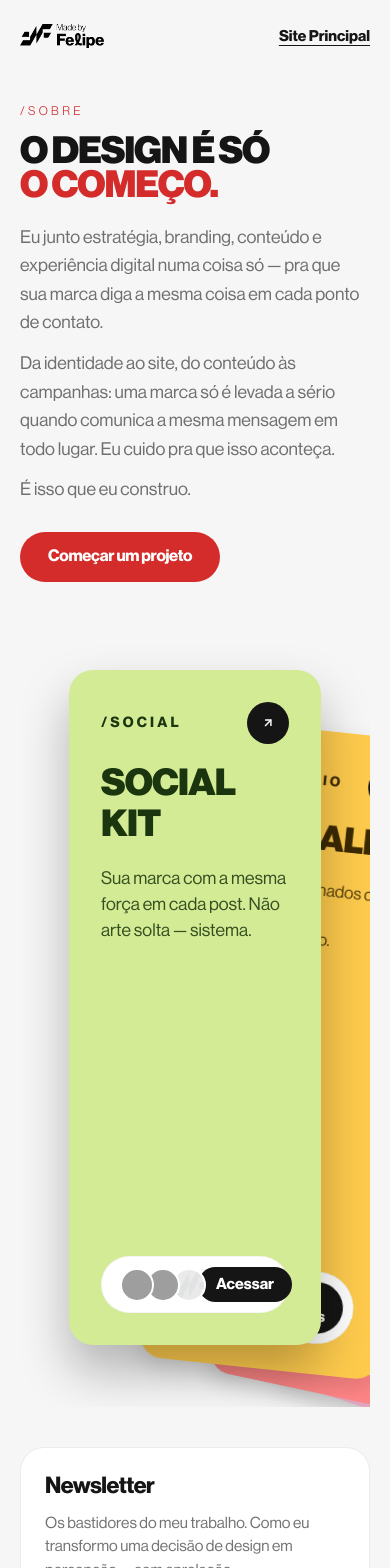
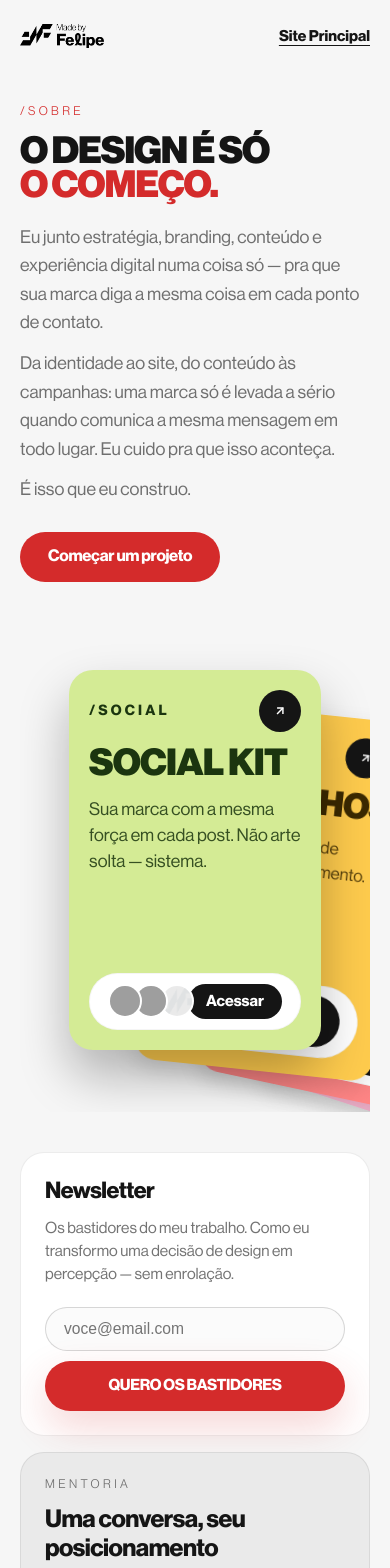
Before and after one commit to madebyfelipe/lpfds, a Next.js app: page /hub in a window 390 px wide. Shown: the top 1568 px of the page. Built offline with nearby package versions, Linux system fonts and the light colour scheme; grey boxes are pictures that could not be loaded.

Commit message:
fix(hub): set card height to 45vh and optimize padding/gap on mobile

```diff
--- a/app/hub/hub.css
+++ b/app/hub/hub.css
@@ -293,8 +293,8 @@
    ═══════════════════════════════════════════════════════ */
 .hub-products__grid.is-live {
   display: block;
-  /* altura da carta (~80vh) + topo + folga do leque/sombra */
-  height: calc(80vh + 90px);
+  /* altura da carta (~45vh) + topo + folga do leque/sombra */
+  height: calc(45vh + 90px);
   overflow: hidden; /* segura as cartas abertas dentro da seção */
   /* gesto horizontal → JS (baralho); vertical → scroll da página */
   touch-action: pan-y;
@@ -305,15 +305,15 @@
   top: 28px;
   left: 50%; /* centralizado; o GSAP aplica xPercent:-50 + x do leque */
   width: clamp(200px, 72%, 290px);
-  height: 80vh;
+  height: 45vh;
   margin: 0;
-  padding: 32px;
-  gap: 20px;
+  padding: 20px;
+  gap: 12px;
   will-change: transform;
   transition: none; /* o GSAP dirige transform E sombra */
 }
 
-/* Texto proporcional à carta de 80vh (título/desc escalam em vh). */
+/* Texto proporcional à carta de 45vh (título/desc escalam em vh). */
 .hub-products__grid.is-live .hub-card-ref__kicker {
   font-size: 0.85rem;
 }
@@ -653,8 +653,15 @@
     font-size: clamp(3rem, 5vw, 4.8rem);
   }
 
+  .hub-products__grid.is-live {
+    height: calc(60vh + 90px);
+  }
+
   .hub-products__grid.is-live .hub-card-ref {
     width: clamp(240px, 42%, 300px);
+    height: 60vh;
+    padding: 32px;
+    gap: 20px;
     cursor: pointer; /* dá o toque de "escolher a carta" */
   }
 
```
